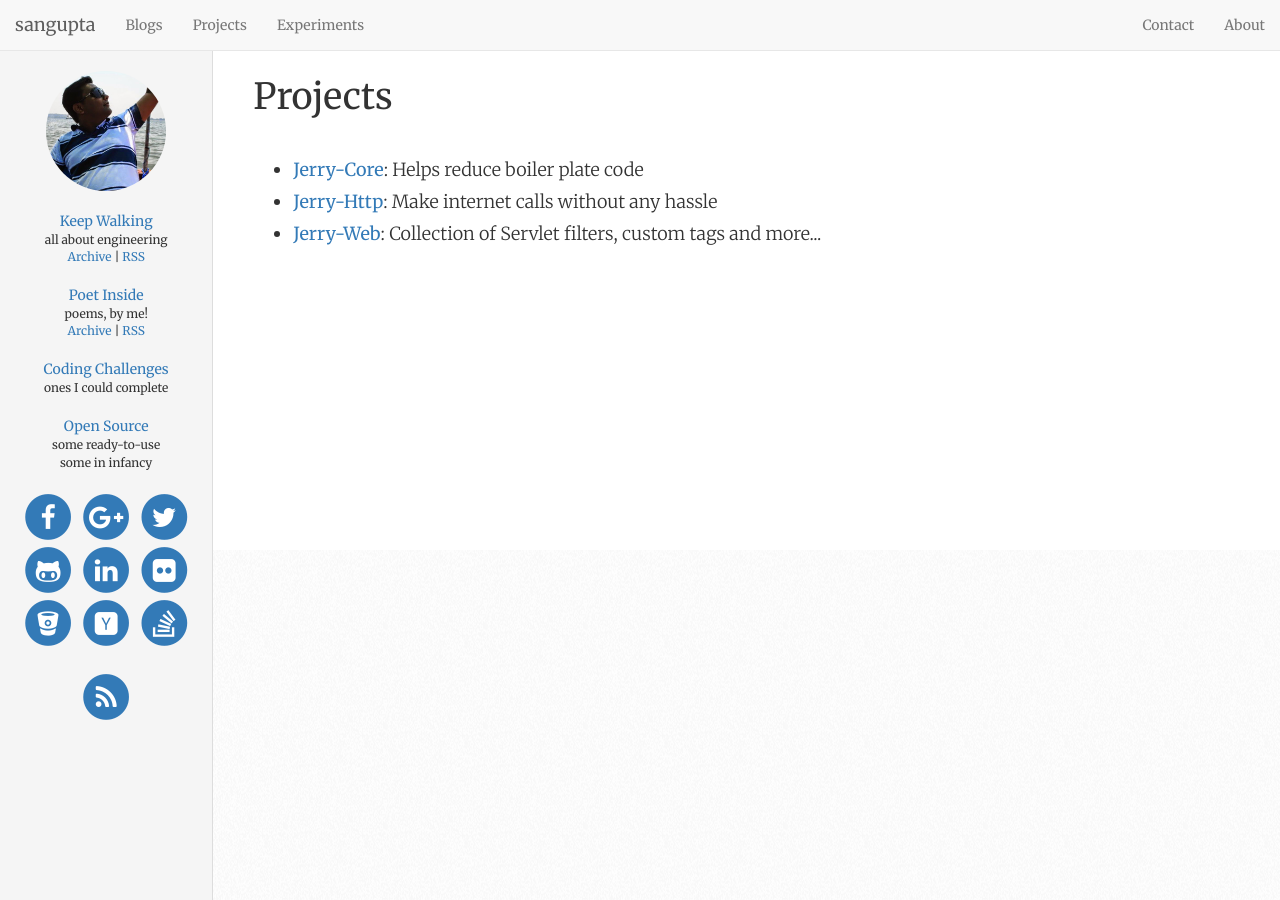
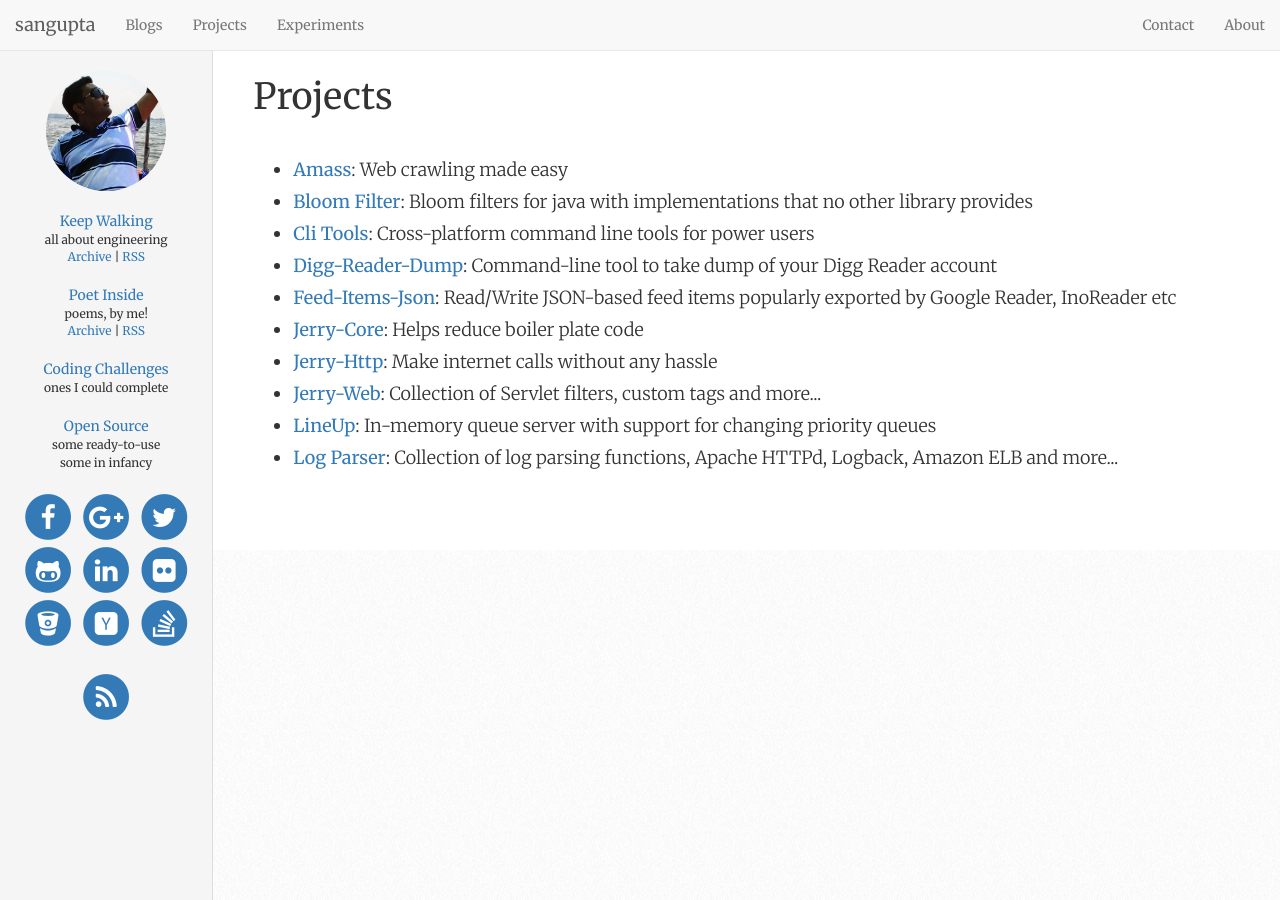
Before and after one commit to sangupta/sangupta.github.io, a Jekyll site: the page built from projects/index.md, in a window 1280 px wide and 900 px high. Built offline with Jekyll 4.4.1, drawn with Linux system fonts in a browser that asks for light colours; nearby versions of some CDN libraries; Markdown is read by kramdown in place of the engine named in the settings; comment, search, counter and statistics services are not loaded.

Commit message:
adding more stub project pages

```diff
--- a/projects/index.md
+++ b/projects/index.md
@@ -6,6 +6,36 @@ title: Projects
 <h1>Projects</h1>
 
 <ul id="projectList">
+	<li>
+		<span class="name">
+			<a href="/projects/amass">Amass</a>: Web crawling made easy
+		</span>
+	</li>
+
+	<li>
+		<span class="name">
+			<a href="/projects/bloomfilter">Bloom Filter</a>: Bloom filters for java with implementations that no other library provides
+		</span>
+	</li>
+
+	<li>
+		<span class="name">
+			<a href="/projects/clitools">Cli Tools</a>: Cross-platform command line tools for power users
+		</span>
+	</li>
+
+	<li>
+		<span class="name">
+			<a href="/projects/digg-reader-dump">Digg-Reader-Dump</a>: Command-line tool to take dump of your Digg Reader account
+		</span>
+	</li>
+
+	<li>
+		<span class="name">
+			<a href="/projects/feed-items-json">Feed-Items-Json</a>: Read/Write JSON-based feed items popularly exported by Google Reader, InoReader etc
+		</span>
+	</li>
+
 	<li>
 		<span class="name">
 			<a href="/projects/jerry-core">Jerry-Core</a>: Helps reduce boiler plate code
@@ -23,4 +53,17 @@ title: Projects
 			<a href="/projects/jerry-web">Jerry-Web</a>: Collection of Servlet filters, custom tags and more...
 		</span>
 	</li>
+
+	<li>
+		<span class="name">
+			<a href="/projects/lineup">LineUp</a>: In-memory queue server with support for changing priority queues
+		</span>
+	</li>
+
+	<li>
+		<span class="name">
+			<a href="/projects/log-parser">Log Parser</a>: Collection of log parsing functions, Apache HTTPd, Logback, Amazon ELB and more...
+		</span>
+	</li>
+
 </ul>
```
Also changed, not shown: projects/amass.md (added, +6 -0 lines), projects/bloomfilter.md (added, +6 -0 lines), projects/clitools.md (added, +6 -0 lines), projects/digg-reader-dump.md (added, +6 -0 lines), projects/feed-items-json.md (added, +6 -0 lines), projects/lineup.md (added, +6 -0 lines), projects/log-parser.md (added, +6 -0 lines).
